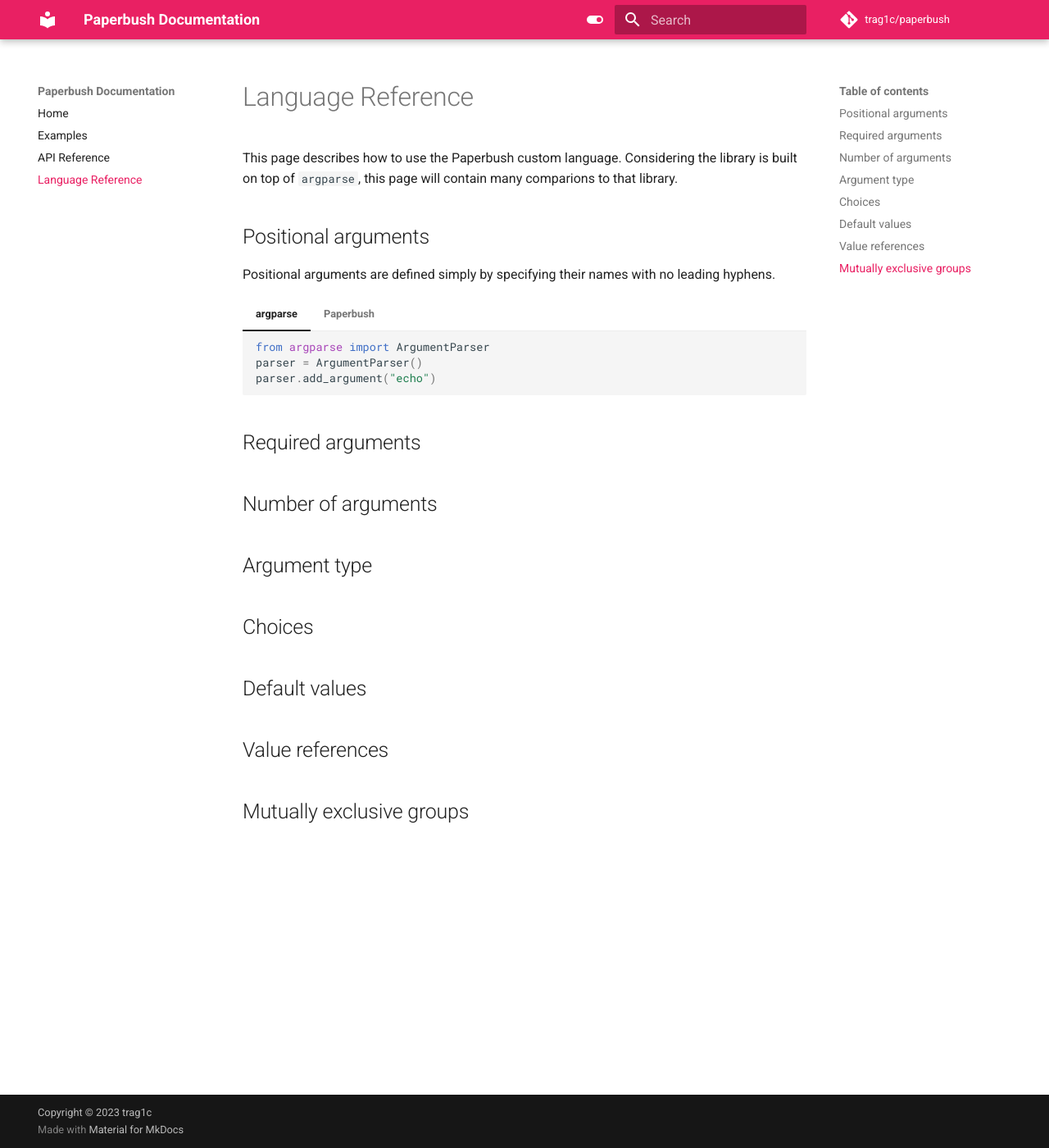
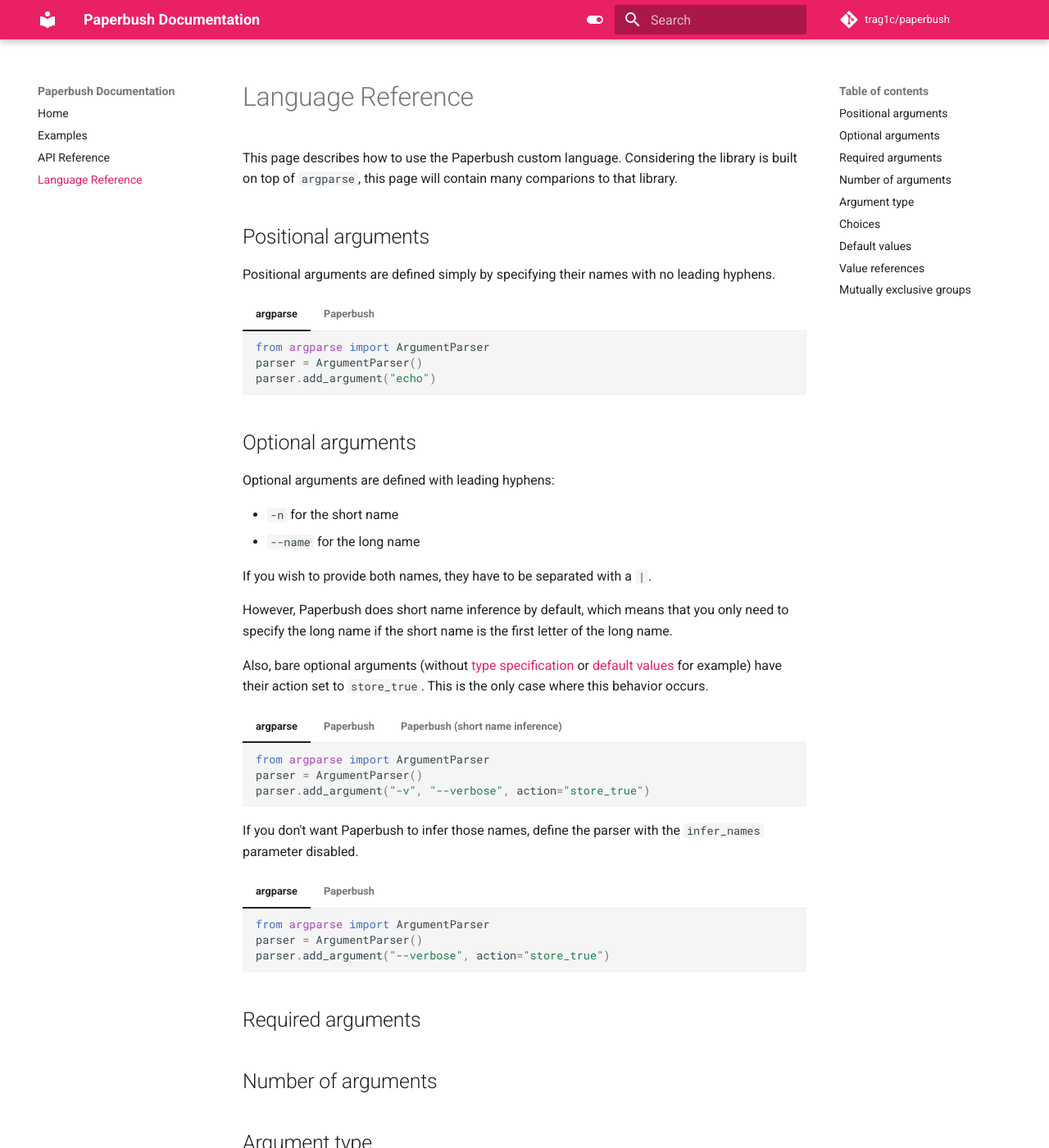
Before and after one commit to trag1c/paperbush, an MkDocs documentation site: the page built from docs/dsl.md, in a window 1280 px wide and 1400 px high. Shown: the whole window at 82% size. Built offline with MkDocs 1.6.1 and Material for MkDocs 9.7.7, drawn with Linux system fonts in a browser that asks for light colours; comment, search, counter and statistics services are not loaded.

Commit message:
Added optional arguments

````diff
--- a/docs/dsl.md
+++ b/docs/dsl.md
@@ -23,6 +23,64 @@
     parser = Paperbush("echo")
     ```
 
+## Optional arguments
+
+Optional arguments are defined with leading hyphens:
+
+- `-n` for the short name
+- `--name` for the long name
+
+If you wish to provide both names, they have to be separated with a `|`.
+
+However, Paperbush does short name inference by default, which means that
+you only need to specify the long name if the short name is the first letter
+of the long name.
+
+Also, bare optional arguments (without [type specification](#argument-type) or
+[default values](#default-values) for example) have their action set to
+`store_true`. This is the only case where this behavior occurs.
+
+=== "argparse"
+
+    ```py
+    from argparse import ArgumentParser
+    parser = ArgumentParser()
+    parser.add_argument("-v", "--verbose", action="store_true")
+    ```
+
+=== "Paperbush"
+
+    ```py
+    from paperbush import Paperbush
+    parser = Paperbush("-v|--verbose")
+    ```
+
+=== "Paperbush (short name inference)"
+
+    ```py
+    from paperbush import Paperbush
+    parser = Paperbush("--verbose")
+    ```
+
+If you don't want Paperbush to infer those names, define the parser with
+the `infer_names` parameter disabled.
+
+=== "argparse"
+
+    ```py
+    from argparse import ArgumentParser
+    parser = ArgumentParser()
+    parser.add_argument("--verbose", action="store_true")
+    ```
+
+=== "Paperbush"
+
+    ```py
+    from paperbush import Paperbush
+    parser = Paperbush("--verbose", infer_names=False)
+    ```
+
+
 ## Required arguments
 ## Number of arguments
 ## Argument type
````
